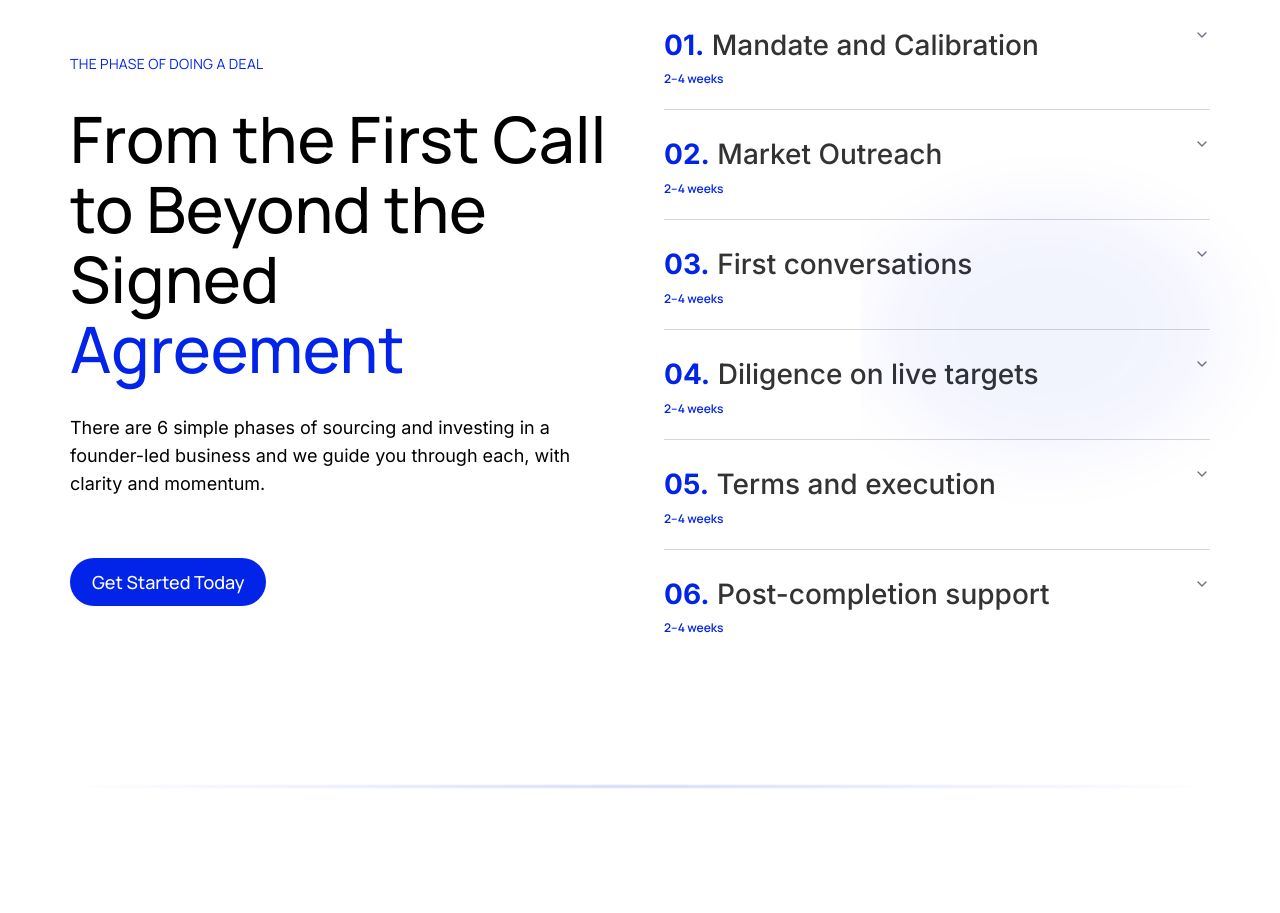
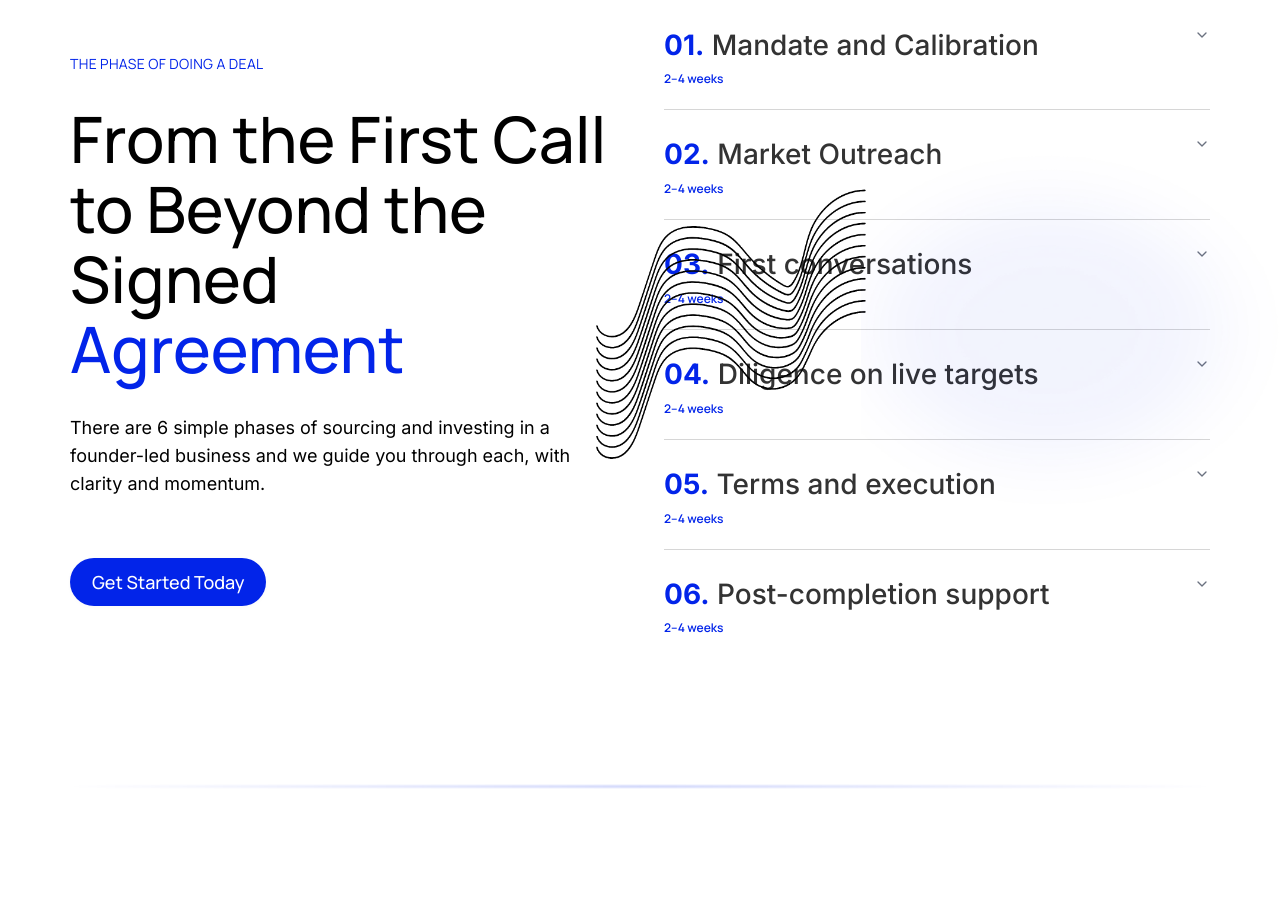
Before and after one commit to Haseeb-WebDeveloper/Phase-One-Partner, a Next.js app: page /for-investors in a window 1280 px wide. Shown: the part 3180-4093 px from the top of the page. Built offline with nearby package versions, Linux system fonts and the light colour scheme.

Commit message:
Add left-side decorative element to ForFounders and ForInvestors pages; adjust layout and opacity for improved visual hierarchy.

```diff
--- a/src/app/for-founders/page.tsx
+++ b/src/app/for-founders/page.tsx
@@ -180,7 +180,7 @@ export default function ForFounders() {
             </div>
 
             {/* 2nd column  */}
-            <div className="flex flex-col item-center justify-end w-[40%]">
+            <div className="flex flex-col items-center justify-end w-[40%]">
               <div
                 className="w-full h-[80%] md:rounded-t-[12px] rounded-t-[6px]"
                 style={{
@@ -211,7 +211,7 @@ export default function ForFounders() {
               />
             </div>
 
-            {/* absolute poition left right images */}
+            {/* absolute position left right images */}
             <div className="absolute top-1/2 -translate-y-1/2 md:left-[-270px] left-[-295px]">
               <div
                 className="w-[300px] h-[72px] md:h-[236px] md:rounded-[12px] rounded-[6px]"
@@ -276,7 +276,7 @@ export default function ForFounders() {
               className="w-full h-full object-cover"
             />
           </div>
-          {/* rihgt side absolute position image */}
+          {/* right side absolute position image */}
           <div className="absolute md:-top-32 -right-36 bottom-0 md:bottom-auto z-0">
             <Image
               src="/bg/partners-for-growth-2nd-section-bg.png"
@@ -417,7 +417,7 @@ export default function ForFounders() {
                 The Phase of Doing a Deal
               </p>
               <h2 className="font-manrope font-medium text-[32px] lg:text-[64px] leading-[42px] lg:leading-[70px] text-black">
-                From the First Call to Beyond the Signed {""}
+                From the First Call to Beyond the Signed{" "}
                 <span className="text-[#0224e9]">Agreement</span>
               </h2>
               <p className="font-inter text-[14px] lg:text-[18px] text-black leading-[24px] lg:leading-[28px]">
@@ -465,6 +465,25 @@ export default function ForFounders() {
               ))}
             </Accordion>
 
+            {/* Moved element higher (closer to top) and flipped horizontally */}
+            <div className="absolute top-[10%] -translate-y-0 right-[-200px] z-[0] pointer-events-none opacity-10 ">
+              <Image
+                src="/left-side-element.png"
+                alt="Left side decorative element"
+                width={584}
+                height={730}
+                className="w-fit h-[400px] object-cover -scale-x-100"
+              />
+            </div>
+            <div className="absolute top-[10%] -translate-y-0 right-[-200px] z-[0] pointer-events-none opacity-50 ">
+              <Image
+                src="/images/About-us-images/bg-rounded.png"
+                alt="Left side decorative element"
+                width={584}
+                height={730}
+                className="w-fit h-[400px] object-cover -scale-x-100"
+              />
+            </div>
             {/* Fix: Make overlay image ignore pointer events so accordion is clickable */}
             <div className="absolute top-1/2 -translate-y-1/2 right-[-100px] z-[0] pointer-events-none">
               <Image
@@ -537,13 +556,22 @@ export default function ForFounders() {
 
       {/* FAQ Section */}
       <section className="relative py-12 lg:py-20 px-[15px] lg:px-[150px] bg-white">
-        <div className="absolute top-1/2 -translate-y-1/2 right-0 w-[40vw] h-[40vw] z-0">
+        <div className="absolute top-[40%] -translate-y-0 left-[-100px] z-[0] pointer-events-none opacity-70">
+          {/* <Image
+            src="/bg-rounded.png"
+            alt="Left side decorative element"
+            width={1000}
+            height={730}
+            className="w-fit h-[400px] object-cover" */}
+          {/* /> */}
+        </div>
+        <div className="absolute top-1/2 -translate-y-1/2 left-[-300px] w-[40vw] h-[40vw] z-0 -scale-x-100">
           <Image
             src="/2nd-section-bg.png"
             alt="bg"
             width={1000}
             height={1000}
-            className="object-cover opacity-50 -scale-x-100"
+            className="object-cover opacity-70 -scale-x-200"
           />
         </div>
         <div className="max-w-[400px] lg:max-w-7xl mx-auto">
--- a/src/app/for-investors/page.tsx
+++ b/src/app/for-investors/page.tsx
@@ -497,6 +497,17 @@ export default function ForInvestors() {
               ))}
             </Accordion>
 
+            {/* Left side decorative element */}
+            <div className="absolute top-1/2 -translate-y-1/2 left-[-100px] z-[0] pointer-events-none">
+              <Image
+                src="/left-side-element.png"
+                alt="Left side decorative element"
+                width={584}
+                height={730}
+                className="w-fit h-[400px] object-cover"
+              />
+            </div>
+
             {/* Fix: Make overlay image ignore pointer events so accordion is clickable */}
             <div className="absolute top-1/2 -translate-y-1/2 right-[-100px] z-[0] pointer-events-none">
               <Image
```
Also changed, not shown: public/left-side-element.png (added).
